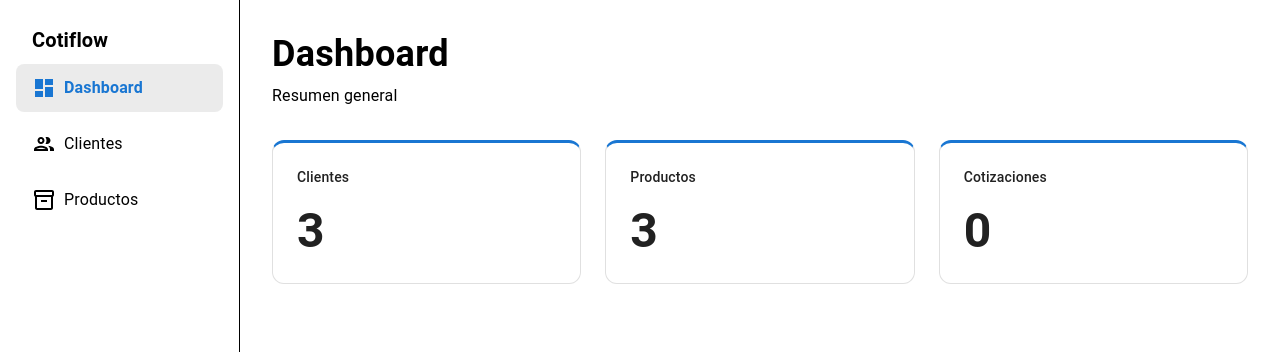
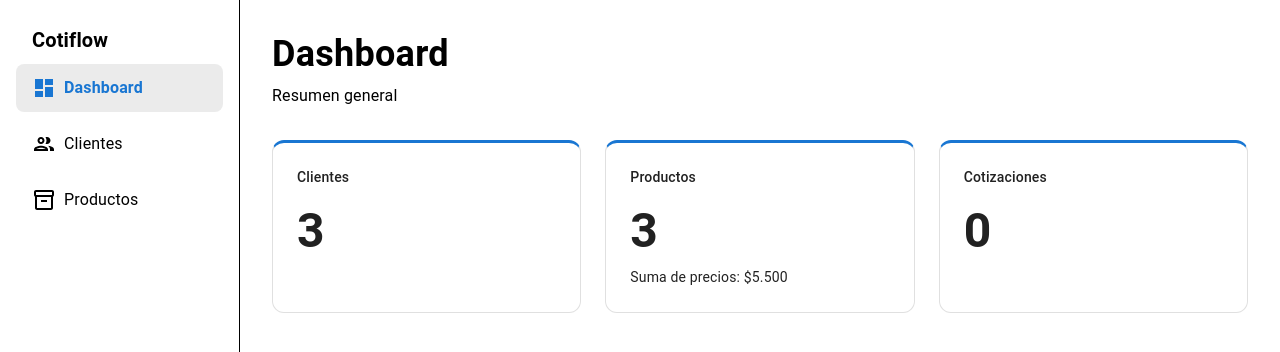
Before and after one commit to ssalinascalibar/cotiflow, a React (Vite) app: page /dashboard in a window 1280 px wide. Shown: the top 352 px of the page. Built offline with nearby package versions, Linux system fonts and the light colour scheme.

Commit message:
add reduce and total function to show in dashboard

```diff
--- a/src/features/dashboard/Dashboard.tsx
+++ b/src/features/dashboard/Dashboard.tsx
@@ -4,6 +4,11 @@ import Card from '@mui/material/Card';
 import Typography from '@mui/material/Typography';
 import CustomersContext from '../../context/CustomersContext';
 import ProductContext from '../../context/ProductContext';
+
+const priceFormatter = new Intl.NumberFormat('es-CL', {
+  style: 'currency',
+  currency: 'CLP',
+});
 
 export default function Dashboard() {
   const customersContext = useContext(CustomersContext);
@@ -15,6 +20,11 @@ export default function Dashboard() {
 
   const { customers } = customersContext;
   const { products } = productContext;
+
+  const totalProductPrice = products.reduce(
+  (total, product) => total + product.price,
+  0,
+);
 
   const counters = [
     { label: 'Clientes', value: customers.length },
@@ -62,6 +72,16 @@ export default function Dashboard() {
             >
               {value}
             </Typography>
+            {label === 'Productos' && (
+  <Typography
+    component="dd"
+    variant="body2"
+    color="text.secondary"
+    sx={{ mt: 1, ml: 0 }}
+  >
+    Suma de precios: {priceFormatter.format(totalProductPrice)}
+  </Typography>
+)}
           </Card>
         ))}
       </Box>
```
